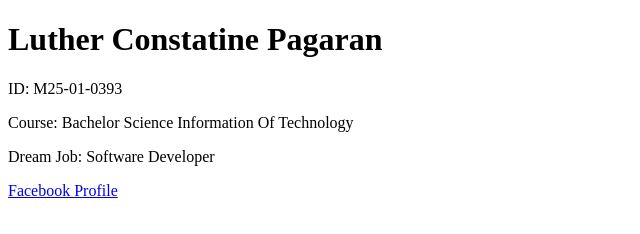
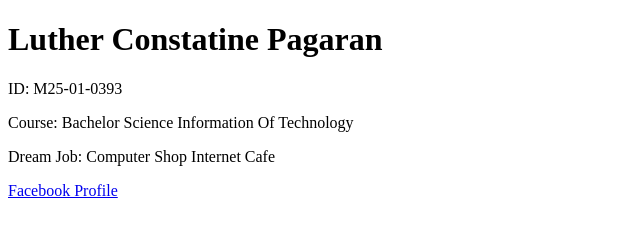
Before and after one commit to luthernc-cmd/catchup-week3-and-push-your-code-to-GitHub., a plain HTML site: page Index.html in a window 1280 px wide. Shown: the full height of the page, 0-640 px from the left. Drawn offline with Linux system fonts and the light colour scheme.

Commit message:
Update dream job in Index.html

```diff
--- a/Index.html
+++ b/Index.html
@@ -14,7 +14,7 @@
 
     <main>
       <p>Course: Bachelor Science Information Of Technology</p>
-      <p>Dream Job: Software Developer</p>
+      <p>Dream Job: Computer Shop Internet Cafe </p>
     </main>
 
     <footer>
```
